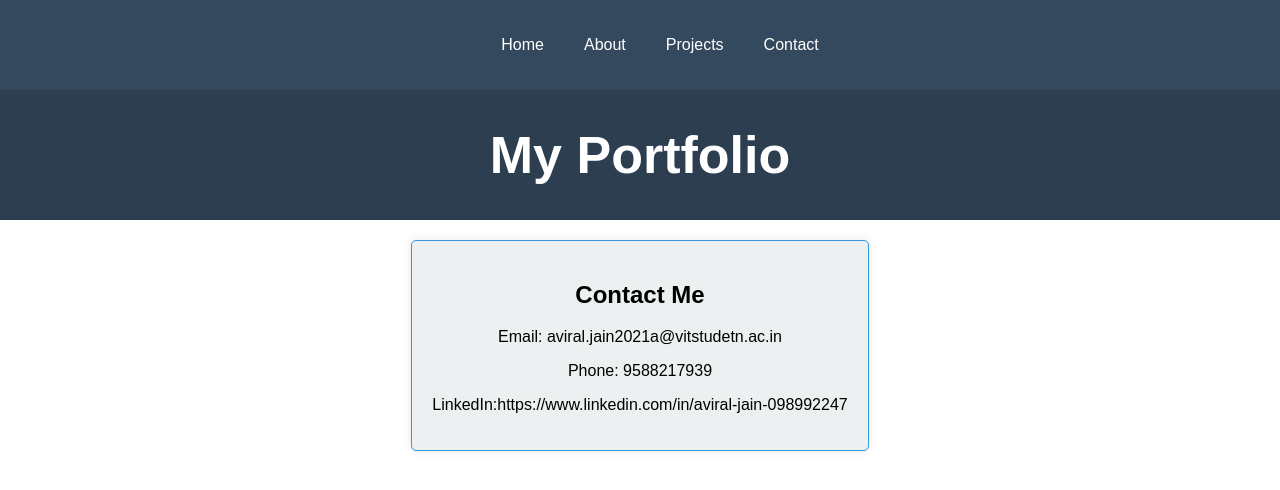
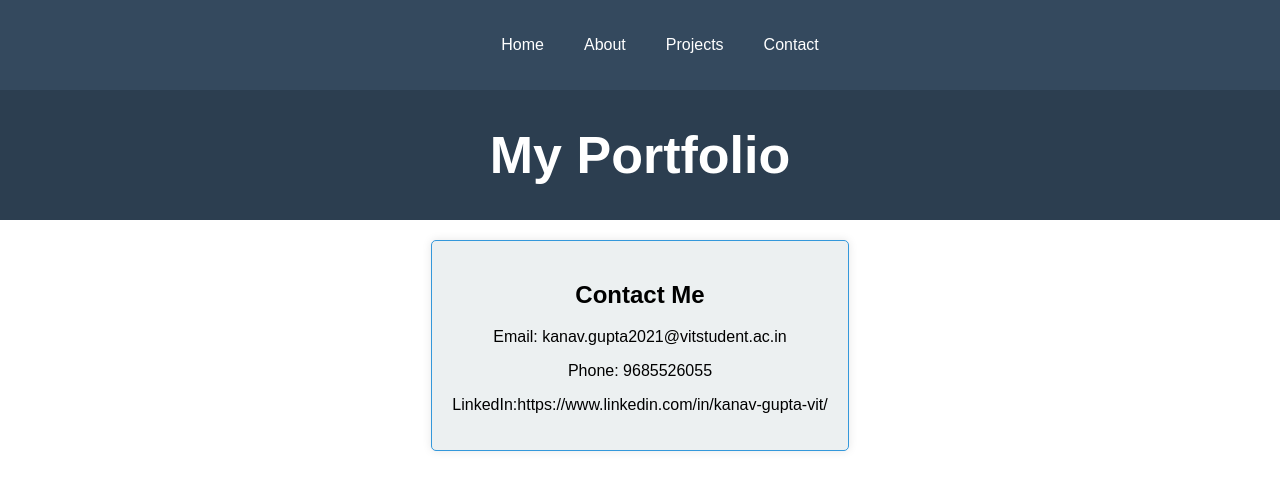
Before and after one commit to kanav410/react-task-six, a React (Create React App) app: page / in a window 1280 px wide. Both pictures are taken after a click on the item "Contact". Shown: the top 490 px of the page. Built offline with nearby package versions, Linux system fonts and the light colour scheme.

Commit message:
Update Contact.js

```diff
--- a/src/Contact.js
+++ b/src/Contact.js
@@ -4,9 +4,9 @@ const Contact = () => {
   return (
     <div className="section">
       <h2>Contact Me</h2>
-      <p>Email: aviral.jain2021a@vitstudetn.ac.in</p>
-      <p>Phone: 9588217939</p>
-      <p>LinkedIn:https://www.linkedin.com/in/aviral-jain-098992247</p>
+      <p>Email: kanav.gupta2021@vitstudent.ac.in</p>
+      <p>Phone: 9685526055</p>
+      <p>LinkedIn:https://www.linkedin.com/in/kanav-gupta-vit/</p>
     </div>
   );
 };
```
